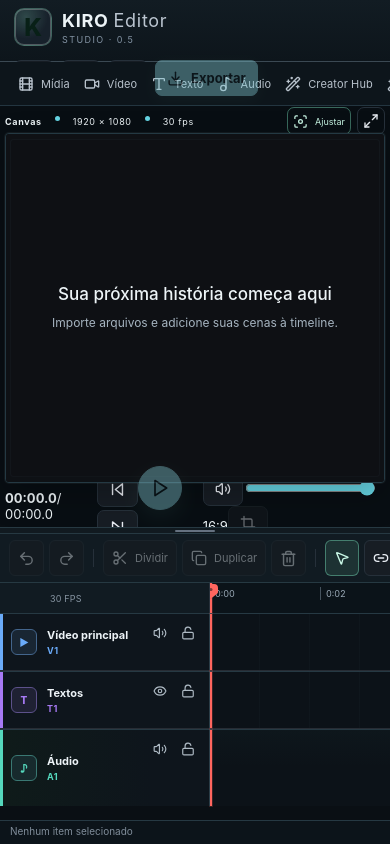
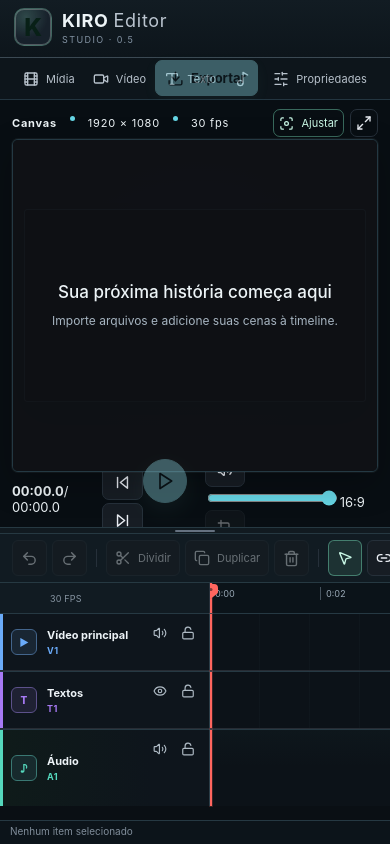
Before and after one commit to kiroaventureiro/kiro-editor, a React (Vite) app: page / in a window 390 px wide. Built offline with nearby package versions, Linux system fonts and the light colour scheme.

Commit message:
Polish main editor layout and responsive sizing

```diff
--- a/src/styles/studio-refinements.css
+++ b/src/styles/studio-refinements.css
@@ -1096,3 +1096,214 @@ body {
     padding: 10px 14px;
   }
 }
+
+
+/* Main editor usability pass — clearer type and balanced workspace proportions. */
+:root {
+  --editor-type: 12px;
+}
+
+.app-shell {
+  grid-template-rows: 58px 42px minmax(250px, 1fr) 7px var(--timeline-height);
+}
+
+.workspace {
+  grid-template-columns: minmax(220px, min(var(--library-width), 264px)) 5px minmax(320px, 1fr) minmax(244px, 276px);
+}
+
+.panel,
+.inspector {
+  padding: 15px 14px;
+}
+
+.panel h2,
+.inspector h2 {
+  font-size: 17px;
+  line-height: 1.25;
+}
+
+.eyebrow {
+  font-size: 10px;
+  letter-spacing: .12em;
+}
+
+.workspace-tools {
+  gap: 12px;
+  padding-inline: 14px;
+}
+
+.workspace-tools > div {
+  min-width: 0;
+  overflow-x: auto;
+  scrollbar-width: thin;
+  scrollbar-color: #314a55 transparent;
+}
+
+.workspace-tools button,
+.workspace-tools .button {
+  min-height: 34px;
+  padding-inline: 10px;
+  font-size: 12px;
+}
+
+.preview-wrap {
+  padding: 7px 12px 5px;
+  grid-template-rows: 32px minmax(0, 1fr) 50px;
+}
+
+.preview-heading {
+  font-size: 11px;
+}
+
+.preview-stage {
+  padding: 10px;
+  border-radius: 6px;
+}
+
+.canvas-shell[data-aspect="16:9"] {
+  width: min(100%, calc((100dvh - var(--timeline-height) - 150px) * 16 / 9));
+  height: auto;
+  max-height: 100%;
+  aspect-ratio: 16 / 9;
+}
+
+.canvas-shell[data-aspect="9:16"] {
+  height: min(100%, 560px);
+}
+
+.canvas-shell[data-aspect="4:5"] {
+  height: min(100%, 540px);
+}
+
+.canvas-shell[data-aspect="1:1"] {
+  height: min(100%, 510px);
+}
+
+.transport {
+  gap: 12px;
+}
+
+.inspector {
+  width: auto;
+}
+
+.inspector-tabs button {
+  min-height: 34px;
+  font-size: 10px;
+}
+
+.inspector label,
+.inspector .control > span,
+.inspector .specs {
+  font-size: 11px;
+}
+
+.inspector input,
+.inspector select,
+.inspector textarea {
+  min-height: 34px;
+  font-size: 12px;
+}
+
+.timeline-toolbar {
+  min-height: 42px;
+  padding-inline: 12px;
+}
+
+.timeline-toolbar button {
+  min-height: 32px;
+  font-size: 11px;
+}
+
+.ruler-tick {
+  font-size: 10px;
+}
+
+.track-row {
+  height: 76px;
+}
+
+.track-name > strong {
+  font-size: 11px;
+}
+
+.clip strong,
+.clip small {
+  font-size: 11px;
+}
+
+@media (max-width: 1180px) and (min-width: 851px) {
+  .workspace {
+    grid-template-columns: minmax(206px, min(var(--library-width), 224px)) 5px minmax(300px, 1fr) 236px;
+  }
+
+  .panel,
+  .inspector {
+    padding-inline: 11px;
+  }
+
+  .canvas-shell[data-aspect="16:9"] {
+    width: min(100%, calc((100dvh - var(--timeline-height) - 145px) * 16 / 9));
+  }
+}
+
+@media (max-height: 720px) and (min-width: 851px) {
+  .app-shell {
+    grid-template-rows: 52px 38px minmax(220px, 1fr) 7px var(--timeline-height);
+  }
+
+  .workspace-tools button,
+  .workspace-tools .button {
+    min-height: 30px;
+  }
+
+  .preview-wrap {
+    grid-template-rows: 26px minmax(0, 1fr) 42px;
+    padding-block: 3px;
+  }
+
+  .preview-stage {
+    padding: 5px;
+  }
+
+  .canvas-shell[data-aspect="16:9"] {
+    width: min(100%, calc((100dvh - var(--timeline-height) - 126px) * 16 / 9));
+    height: auto;
+  }
+
+  .track-row {
+    height: 68px;
+  }
+}
+
+@media (max-width: 850px) {
+  .workspace-tools > div {
+    overflow-x: auto;
+  }
+
+  .workspace-tools button,
+  .workspace-tools .button {
+    min-height: 34px;
+    padding-inline: 8px;
+    font-size: 11px;
+  }
+
+  .canvas-shell[data-aspect="16:9"] {
+    width: min(100%, calc((100dvh - var(--timeline-height) - 190px) * 16 / 9));
+    height: auto;
+  }
+
+  .track-name {
+    padding-inline: 6px;
+  }
+}
+
+@media (prefers-reduced-motion: reduce) {
+  button,
+  .button,
+  input,
+  select,
+  textarea {
+    transition: none;
+  }
+}
```
